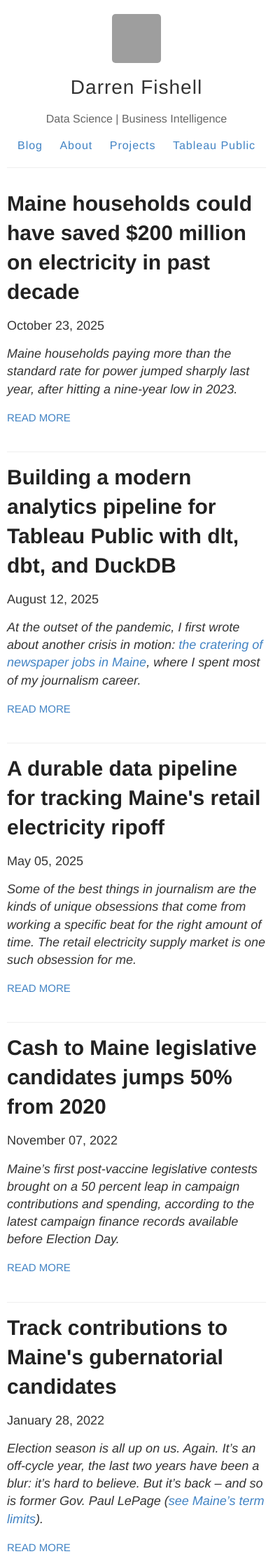
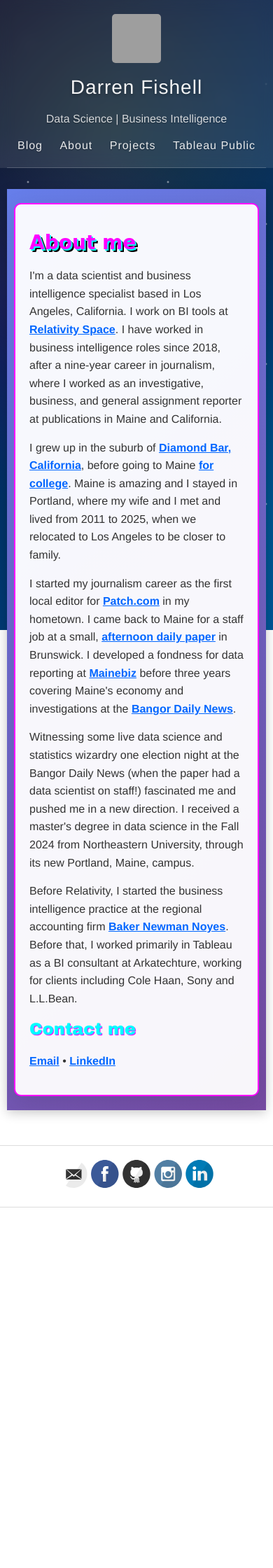
Before and after one commit to darrenfishell/darrenfishell.github.io, a Jekyll site: the page built from index.html, in a window 390 px wide. Shown: the top 2240 px of the page at 70% size. Built offline with Jekyll 4.4.1, drawn with Linux system fonts in a browser that asks for light colours; after the commit the page ends 1725 px from its top, so only the background shows below that; some of the changed text lies outside the part shown; grey boxes are pictures that could not be loaded.

Commit message:
Homepage restyling

```diff
--- /dev/null
+++ b/assets/js/news-headlines.js
@@ -0,0 +1,320 @@
+// News Headlines Fetcher - 1990s Style
+// Fetches headlines from NYT, CNN, BBC, and NPR RSS feeds
+
+(function() {
+  'use strict';
+
+  // RSS Feed URLs
+  const RSS_FEEDS = {
+    nyt: 'https://rss.nytimes.com/services/xml/rss/nyt/HomePage.xml',
+    cnn: 'https://rss.cnn.com/rss/edition.rss',
+    bbc: 'http://feeds.bbci.co.uk/news/rss.xml',
+    npr: 'https://feeds.npr.org/1001/rss.xml'
+  };
+
+  // CORS Proxy (fallback if direct access fails)
+  const CORS_PROXY = 'https://api.allorigins.win/get?url=';
+
+  // Maximum number of headlines to display
+  const MAX_HEADLINES = 30;
+
+  // Maximum items to parse per feed (performance optimization)
+  const MAX_ITEMS_PER_FEED = 15;
+
+  // Cache settings
+  const CACHE_KEY = 'news-headlines-cache';
+  const CACHE_DURATION = 5 * 60 * 1000; // 5 minutes
+
+  // Request timeout (milliseconds)
+  const REQUEST_TIMEOUT = 10000; // 10 seconds
+
+  // Store all headlines
+  let allHeadlines = [];
+
+  // Debounce helper
+  function debounce(func, wait) {
+    let timeout;
+    return function executedFunction(...args) {
+      const later = () => {
+        clearTimeout(timeout);
+        func(...args);
+      };
+      clearTimeout(timeout);
+      timeout = setTimeout(later, wait);
+    };
+  }
+
+  // Timeout wrapper for fetch
+  function fetchWithTimeout(url, options = {}, timeout = REQUEST_TIMEOUT) {
+    return Promise.race([
+      fetch(url, options),
+      new Promise((_, reject) =>
+        setTimeout(() => reject(new Error('Request timeout')), timeout)
+      )
+    ]);
+  }
+
+  // Fetch RSS feed with CORS proxy fallback and timeout
+  async function fetchRSSFeed(url, source) {
+    try {
+      // Some feeds are known to have CORS issues, skip direct fetch
+      const skipDirectFetch = ['bbc', 'cnn'].includes(source);
+
+      if (!skipDirectFetch) {
+        try {
+          // Try direct fetch first with timeout
+          let response = await fetchWithTimeout(url, {}, REQUEST_TIMEOUT);
+
+          if (!response.ok) {
+            throw new Error(`HTTP error! status: ${response.status}`);
+          }
+
+          let text = await response.text();
+          return parseRSS(text, source);
+        } catch (directError) {
+          // Silently fall through to proxy
+        }
+      }
+
+      // Fallback to CORS proxy
+      const proxyUrl = CORS_PROXY + encodeURIComponent(url);
+      const response = await fetchWithTimeout(proxyUrl, {}, REQUEST_TIMEOUT);
+      const data = await response.json();
+      return parseRSS(data.contents, source);
+    } catch (error) {
+      console.error(`Failed to fetch ${source}:`, error.message);
+      return [];
+    }
+  }
+
+  // Parse RSS XML (optimized to limit items parsed)
+  function parseRSS(xmlText, source) {
+    const parser = new DOMParser();
+    const xmlDoc = parser.parseFromString(xmlText, 'text/xml');
+
+    // Check for parsing errors
+    const parserError = xmlDoc.querySelector('parsererror');
+    if (parserError) {
+      console.error(`RSS parsing error for ${source}:`, parserError.textContent);
+      return [];
+    }
+
+    const items = xmlDoc.querySelectorAll('item');
+    const headlines = [];
+    const maxItems = Math.min(items.length, MAX_ITEMS_PER_FEED);
+
+    // Only process first N items for performance
+    for (let i = 0; i < maxItems; i++) {
+      const item = items[i];
+      const title = item.querySelector('title')?.textContent || '';
+      const link = item.querySelector('link')?.textContent || '';
+      const description = item.querySelector('description')?.textContent || '';
+
+      if (title) {
+        headlines.push({
+          title: title.trim(),
+          link: link.trim(),
+          description: description.trim(),
+          source: source.toUpperCase(),
+          id: `${source}-${i}`
+        });
+      }
+    }
+
+    return headlines;
+  }
+
+  // Get cached headlines if available and fresh
+  function getCachedHeadlines() {
+    try {
+      const cached = localStorage.getItem(CACHE_KEY);
+      if (!cached) return null;
+
+      const { headlines, timestamp } = JSON.parse(cached);
+      const age = Date.now() - timestamp;
+
+      if (age < CACHE_DURATION) {
+        return headlines;
+      }
+
+      // Cache expired, remove it
+      localStorage.removeItem(CACHE_KEY);
+      return null;
+    } catch (error) {
+      console.error('Error reading cache:', error);
+      return null;
+    }
+  }
+
+  // Save headlines to cache
+  function cacheHeadlines(headlines) {
+    try {
+      const cacheData = {
+        headlines,
+        timestamp: Date.now()
+      };
+      localStorage.setItem(CACHE_KEY, JSON.stringify(cacheData));
+    } catch (error) {
+      console.error('Error caching headlines:', error);
+    }
+  }
+
+  // Fetch all RSS feeds with caching and progressive rendering
+  async function fetchAllHeadlines(renderCallback = null) {
+    // Check cache first
+    const cached = getCachedHeadlines();
+    if (cached) {
+      console.log('Using cached headlines');
+      if (renderCallback) {
+        renderCallback(cached);
+      }
+      return cached;
+    }
+
+    // Fetch all feeds in parallel
+    const promises = Object.entries(RSS_FEEDS).map(async ([source, url]) => {
+      try {
+        const headlines = await fetchRSSFeed(url, source);
+        return headlines;
+      } catch (error) {
+        console.error(`Error fetching ${source}:`, error);
+        return [];
+      }
+    });
+
+    // Use Promise.allSettled to handle partial failures gracefully
+    const results = await Promise.allSettled(promises);
+    allHeadlines = results
+      .filter(result => result.status === 'fulfilled')
+      .map(result => result.value)
+      .flat();
+
+    // Shuffle and limit headlines
+    shuffleArray(allHeadlines);
+    allHeadlines = allHeadlines.slice(0, MAX_HEADLINES);
+
+    // Cache the results
+    cacheHeadlines(allHeadlines);
+
+    return allHeadlines;
+  }
+
+  // Shuffle array (Fisher-Yates)
+  function shuffleArray(array) {
+    for (let i = array.length - 1; i > 0; i--) {
+      const j = Math.floor(Math.random() * (i + 1));
+      [array[i], array[j]] = [array[j], array[i]];
+    }
+  }
+
+  // Create floating headline element
+  function createHeadlineElement(headline) {
+    const element = document.createElement('div');
+    element.className = 'floating-headline';
+    element.setAttribute('data-source', headline.source);
+
+    // Random styling variations
+    const styles = [
+      'style-1', 'style-2', 'style-3', 'style-4', 'style-5'
+    ];
+    element.classList.add(styles[Math.floor(Math.random() * styles.length)]);
+
+    // Random animation type
+    const animations = ['float', 'marquee', 'drift'];
+    element.classList.add(`anim-${animations[Math.floor(Math.random() * animations.length)]}`);
+
+    // Create link
+    const link = document.createElement('a');
+    link.href = headline.link;
+    link.target = '_blank';
+    link.rel = 'noopener noreferrer';
+    link.textContent = `[${headline.source}] ${headline.title}`;
+
+    element.appendChild(link);
+
+    // Random starting position (use viewport dimensions)
+    const maxX = Math.max(0, window.innerWidth - 320);
+    const maxY = Math.max(0, window.innerHeight - 100);
+    element.style.left = Math.random() * maxX + 'px';
+    element.style.top = Math.random() * maxY + 'px';
+
+    // Random animation duration (10-30 seconds)
+    const duration = 10 + Math.random() * 20;
+    element.style.setProperty('--animation-duration', `${duration}s`);
+
+    // Random delay
+    element.style.animationDelay = Math.random() * 2 + 's';
+
+    return element;
+  }
+
+  // Render headlines to page (optimized with DocumentFragment)
+  function renderHeadlines(headlines) {
+    const container = document.getElementById('headlines-container');
+    if (!container) {
+      console.error('Headlines container not found');
+      return;
+    }
+
+    // Clear container
+    container.innerHTML = '';
+
+    // Use DocumentFragment for better performance
+    const fragment = document.createDocumentFragment();
+
+    // Create headline elements
+    headlines.forEach((headline, index) => {
+      const element = createHeadlineElement(headline);
+      fragment.appendChild(element);
+
+      // Stagger appearance
+      element.style.opacity = '0';
+      setTimeout(() => {
+        element.style.transition = 'opacity 0.5s';
+        element.style.opacity = '1';
+      }, index * 50); // Reduced delay for faster appearance
+    });
+
+    // Append all at once for better performance
+    container.appendChild(fragment);
+  }
+
+  // Initialize when DOM is ready
+  function init() {
+    // Container is already styled as fixed in CSS
+    const container = document.getElementById('headlines-container');
+    if (!container) {
+      console.error('Headlines container not found');
+      return;
+    }
+
+    // Fetch and render headlines (with callback for progressive rendering)
+    fetchAllHeadlines((headlines) => {
+      if (headlines && headlines.length > 0) {
+        renderHeadlines(headlines);
+      }
+    }).then(headlines => {
+      if (headlines && headlines.length > 0) {
+        renderHeadlines(headlines);
+      } else {
+        console.warn('No headlines fetched');
+      }
+    });
+
+    // Update container size on window resize (debounced for performance)
+    const debouncedResize = debounce(() => {
+      if (container) {
+        container.style.height = window.innerHeight + 'px';
+      }
+    }, 250);
+
+    window.addEventListener('resize', debouncedResize);
+  }
+
+  // Run when DOM is ready
+  if (document.readyState === 'loading') {
+    document.addEventListener('DOMContentLoaded', init);
+  } else {
+    init();
+  }
+})();
--- a/index.html
+++ b/index.html
@@ -2,17 +2,25 @@
 layout: default
 ---
 
-<div class="posts">
-  {% for post in site.posts %}
-    <article class="post">
+<div class="homepage-about">
+  <div class="about-content">
+    <h1>About me</h1>
 
-      <h1><a href="{{ site.baseurl }}{{ post.url }}">{{ post.title }}</a></h1>
-        {{ post.date | date: "%B %d, %Y" }}
-      <div class="entry">
-        <em>{{ post.excerpt }}</em>
-      </div>
+    <p>I'm a data scientist and business intelligence specialist based in Los Angeles, California. I work on BI tools at <a href="https://www.relativityspace.com/">Relativity Space</a>. I have worked in business intelligence roles since 2018, after a nine-year career in journalism, where I worked as an investigative, business, and general assignment reporter at publications in Maine and California.</p>
 
-      <a href="{{ site.baseurl }}{{ post.url }}" class="read-more">Read More</a>
-    </article>
-  {% endfor %}
+    <p>I grew up in the suburb of <a href="https://en.wikipedia.org/wiki/Diamond_Bar,_California">Diamond Bar, California</a>, before going to Maine <a href="http://bowdoin.edu">for college</a>. Maine is amazing and I stayed in Portland, where my wife and I met and lived from 2011 to 2025, when we relocated to Los Angeles to be closer to family.</p>
+
+    <p>I started my journalism career as the first local editor for <a href="https://patch.com/users/darren-fishell">Patch.com</a> in my hometown. I came back to Maine for a staff job at a small, <a href="http://timesrecord.com">afternoon daily paper</a> in Brunswick. I developed a fondness for data reporting at <a href="http://mainebiz.com">Mainebiz</a> before three years covering Maine's economy and investigations at the <a href="http://bangordailynews.com">Bangor Daily News</a>.</p>
+
+    <p>Witnessing some live data science and statistics wizardry one election night at the Bangor Daily News (when the paper had a data scientist on staff!) fascinated me and pushed me in a new direction. I received a master's degree in data science in the Fall 2024 from Northeastern University, through its new Portland, Maine, campus.</p>
+
+    <p>Before Relativity, I started the business intelligence practice at the regional accounting firm <a href="https://www.bnncpa.com/">Baker Newman Noyes</a>. Before that, I worked primarily in Tableau as a BI consultant at Arkatechture, working for clients including Cole Haan, Sony and L.L.Bean.</p>
+
+    <h3>Contact me</h3>
+    <p><a href="mailto:darrenfishell@protonmail.com">Email</a> • <a href="https://www.linkedin.com/in/darrenfishell/">LinkedIn</a></p>
+  </div>
 </div>
+
+<div id="headlines-container"></div>
+
+<script src="{{ site.baseurl }}/assets/js/news-headlines.js"></script>
--- a/style.scss
+++ b/style.scss
@@ -28,6 +28,8 @@
   max-width: 740px;
   padding: 0 10px;
   width: 100%;
+  position: relative;
+  z-index: 0;
 }
 
 .wide {
@@ -176,11 +178,18 @@
 
 .wrapper-masthead {
   margin-bottom: 30px;
+  position: relative;
+  z-index: 10;
+  background: rgba(255, 255, 255, 0.1);
+  backdrop-filter: blur(10px);
+  padding: 0;
 }
 
 .masthead {
   padding: 20px 0;
-  border-bottom: 1px solid $lightGray;
+  border-bottom: 1px solid rgba(255, 255, 255, 0.2);
+  position: relative;
+  z-index: 10;
 
   @include mobile {
     text-align: center;
@@ -216,18 +225,20 @@
 
 .site-name {
   margin: 0;
-  color: $darkGray;
+  color: rgba(255, 255, 255, 0.95);
   cursor: pointer;
   font-family: $helveticaNeue;
   font-weight: 300;
   font-size: 28px;
   letter-spacing: 1px;
+  text-shadow: 0 2px 4px rgba(0, 0, 0, 0.3);
 }
 
 .site-description {
   margin: -3px 0 0 0;
-  color: $gray;
+  color: rgba(255, 255, 255, 0.8);
   font-size: 16px;
+  text-shadow: 0 1px 2px rgba(0, 0, 0, 0.3);
 
   @include mobile {
     margin: 3px 0;
@@ -243,6 +254,8 @@
   margin-top: 23px; // @TODO: Vertically middle align
   font-family: $helveticaNeue;
   font-size: 18px;
+  position: relative;
+  z-index: 10;
 
   @include mobile {
     float: none;
@@ -253,14 +266,23 @@
 
   a {
     margin-left: 20px;
-    color: $darkGray;
+    color: rgba(255, 255, 255, 0.9);
     text-align: right;
     font-weight: 300;
     letter-spacing: 1px;
+    position: relative;
+    z-index: 10;
+    text-shadow: 0 1px 2px rgba(0, 0, 0, 0.3);
+    transition: color 0.2s ease;
+
+    &:hover {
+      color: rgba(255, 255, 255, 1);
+      text-shadow: 0 0 8px rgba(255, 255, 255, 0.5);
+    }
 
     @include mobile {
       margin: 0 10px;
-      color: $blue;
+      color: rgba(255, 255, 255, 0.9);
     }
   }
 }
@@ -307,7 +329,9 @@
   margin-top: 50px;
   border-top: 1px solid #ddd;
   border-bottom: 1px solid #ddd;
-  background-color: $lightGray;
+  background-color: transparent;
+  position: relative;
+  z-index: 10;
 }
 
 footer {
@@ -315,6 +339,350 @@
   text-align: center;
 }
 
+/*********************/
+/* 1990s STYLING */
+/*********************/
+
+// Homepage About Section
+.homepage-about {
+  position: relative;
+  z-index: 10;
+  background: linear-gradient(135deg, #667eea 0%, #764ba2 100%);
+  padding: 40px 20px;
+  margin-bottom: 0;
+  box-shadow: 0 4px 15px rgba(0, 0, 0, 0.2);
+  margin-top: 20px;
+
+  .about-content {
+    max-width: 740px;
+    margin: 0 auto;
+    background: rgba(255, 255, 255, 0.95);
+    padding: 30px;
+    border-radius: 10px;
+    box-shadow: 0 8px 32px rgba(0, 0, 0, 0.1);
+    border: 3px solid #ff00ff;
+
+    h1 {
+      font-family: 'Comic Sans MS', 'Arial Black', sans-serif;
+      color: #ff00ff;
+      text-shadow: 2px 2px 0px #00ffff, 4px 4px 0px #000;
+      font-size: 36px;
+      margin-bottom: 20px;
+      animation: blink 2s infinite;
+    }
+
+    h3 {
+      font-family: 'Arial Black', sans-serif;
+      color: #00ffff;
+      text-shadow: 1px 1px 0px #ff00ff;
+      font-size: 24px;
+    }
+
+    p {
+      font-size: 16px;
+      line-height: 1.6;
+      color: #333;
+    }
+
+    a {
+      color: #0066ff;
+      font-weight: bold;
+      text-decoration: underline;
+
+      &:hover {
+        color: #ff00ff;
+        text-shadow: 0 0 5px #ff00ff;
+      }
+    }
+  }
+}
+
+// Headlines Container
+#headlines-container {
+  position: fixed;
+  top: 0;
+  left: 0;
+  width: 100%;
+  height: 100vh;
+  z-index: 1;
+  background:
+    radial-gradient(circle at 20% 50%, rgba(255, 0, 255, 0.1) 0%, transparent 50%),
+    radial-gradient(circle at 80% 80%, rgba(0, 255, 255, 0.1) 0%, transparent 50%),
+    radial-gradient(circle at 40% 20%, rgba(255, 255, 0, 0.1) 0%, transparent 50%),
+    linear-gradient(135deg, #000428 0%, #004e92 100%);
+  background-size: 100% 100%, 100% 100%, 100% 100%, 100% 100%;
+  animation: backgroundShift 20s ease infinite;
+  overflow: hidden;
+  pointer-events: none;
+  margin: 0;
+  padding: 0;
+
+  // Animated stars background
+  &::before {
+    content: '';
+    position: absolute;
+    top: 0;
+    left: 0;
+    width: 100%;
+    height: 100%;
+    background-image:
+      radial-gradient(2px 2px at 20% 30%, #fff, transparent),
+      radial-gradient(2px 2px at 60% 70%, #fff, transparent),
+      radial-gradient(1px 1px at 50% 50%, #fff, transparent),
+      radial-gradient(1px 1px at 80% 10%, #fff, transparent),
+      radial-gradient(2px 2px at 90% 60%, #fff, transparent),
+      radial-gradient(1px 1px at 33% 80%, #fff, transparent),
+      radial-gradient(1px 1px at 10% 40%, #fff, transparent);
+    background-repeat: repeat;
+    background-size: 200px 200px;
+    animation: twinkle 3s ease-in-out infinite alternate;
+    opacity: 0.8;
+  }
+}
+
+// Floating Headlines
+.floating-headline {
+  position: absolute;
+  pointer-events: auto;
+  z-index: 2;
+  cursor: pointer;
+  max-width: 320px;
+  padding: 12px 18px;
+  border: 3px solid;
+  border-radius: 8px;
+  background: rgba(0, 0, 0, 0.85);
+  backdrop-filter: blur(8px);
+  box-shadow: 0 4px 20px rgba(0, 0, 0, 0.7),
+              0 0 15px currentColor,
+              inset 0 0 10px rgba(255, 255, 255, 0.1);
+  font-weight: bold;
+  text-decoration: none;
+  transition: transform 0.2s, box-shadow 0.2s, background 0.2s;
+
+  &:hover {
+    transform: scale(1.05);
+    z-index: 100;
+    background: rgba(0, 0, 0, 0.95);
+    box-shadow: 0 6px 25px rgba(0, 0, 0, 0.9),
+                0 0 25px currentColor,
+                inset 0 0 15px rgba(255, 255, 255, 0.15);
+  }
+
+  a {
+    color: inherit;
+    text-decoration: none;
+    display: block;
+    font-size: 16px;
+    line-height: 1.5;
+    word-wrap: break-word;
+    text-shadow:
+      2px 2px 4px rgba(0, 0, 0, 0.9),
+      0 0 8px rgba(0, 0, 0, 0.8),
+      -1px -1px 2px rgba(0, 0, 0, 0.9);
+    letter-spacing: 0.3px;
+  }
+
+  // Style variations
+  &.style-1 {
+    color: #ff66ff;
+    border-color: #ff00ff;
+    font-family: 'Comic Sans MS', cursive;
+
+    a {
+      font-size: 17px;
+      text-shadow:
+        2px 2px 4px rgba(0, 0, 0, 0.9),
+        0 0 10px rgba(255, 0, 255, 0.6),
+        -1px -1px 2px rgba(0, 0, 0, 0.9);
+    }
+  }
+
+  &.style-2 {
+    color: #66ffff;
+    border-color: #00ffff;
+    font-family: 'Arial Black', sans-serif;
+
+    a {
+      font-size: 16px;
+      text-shadow:
+        2px 2px 4px rgba(0, 0, 0, 0.9),
+        0 0 10px rgba(0, 255, 255, 0.6),
+        -1px -1px 2px rgba(0, 0, 0, 0.9);
+    }
+  }
+
+  &.style-3 {
+    color: #ffff66;
+    border-color: #ffff00;
+    font-family: 'Impact', sans-serif;
+
+    a {
+      font-size: 18px;
+      text-shadow:
+        2px 2px 4px rgba(0, 0, 0, 0.9),
+        0 0 10px rgba(255, 255, 0, 0.6),
+        -1px -1px 2px rgba(0, 0, 0, 0.9);
+    }
+  }
+
+  &.style-4 {
+    color: #66ff66;
+    border-color: #00ff00;
+    font-family: 'Courier New', monospace;
+    font-weight: bold;
+
+    a {
+      font-size: 16px;
+      text-shadow:
+        2px 2px 4px rgba(0, 0, 0, 0.9),
+        0 0 10px rgba(0, 255, 0, 0.6),
+        -1px -1px 2px rgba(0, 0, 0, 0.9);
+    }
+  }
+
+  &.style-5 {
+    color: #ff9933;
+    border-color: #ff6600;
+    font-family: 'Trebuchet MS', sans-serif;
+
+    a {
+      font-size: 17px;
+      text-shadow:
+        2px 2px 4px rgba(0, 0, 0, 0.9),
+        0 0 10px rgba(255, 102, 0, 0.6),
+        -1px -1px 2px rgba(0, 0, 0, 0.9);
+    }
+  }
+
+  // Animation types
+  &.anim-float {
+    animation: floatAround var(--animation-duration, 20s) linear infinite;
+  }
+
+  &.anim-marquee {
+    animation: marqueeScroll var(--animation-duration, 15s) linear infinite;
+  }
+
+  &.anim-drift {
+    animation: drift var(--animation-duration, 25s) ease-in-out infinite;
+  }
+}
+
+// Keyframe Animations
+
+// Blinking text
+@keyframes blink {
+  0%, 50% { opacity: 1; }
+  51%, 100% { opacity: 0.3; }
+}
+
+// Floating around
+@keyframes floatAround {
+  0% {
+    transform: translate(0, 0) rotate(0deg);
+  }
+  25% {
+    transform: translate(100px, -50px) rotate(5deg);
+  }
+  50% {
+    transform: translate(-50px, -100px) rotate(-5deg);
+  }
+  75% {
+    transform: translate(-100px, 50px) rotate(3deg);
+  }
+  100% {
+    transform: translate(0, 0) rotate(0deg);
+  }
+}
+
+// Marquee scrolling
+@keyframes marqueeScroll {
+  0% {
+    transform: translateX(-100vw) translateY(0);
+  }
+  50% {
+    transform: translateX(100vw) translateY(100px);
+  }
+  100% {
+    transform: translateX(-100vw) translateY(0);
+  }
+}
+
+// Drifting
+@keyframes drift {
+  0% {
+    transform: translate(0, 0) rotate(0deg);
+  }
+  33% {
+    transform: translate(150px, 80px) rotate(8deg);
+  }
+  66% {
+    transform: translate(-80px, 150px) rotate(-8deg);
+  }
+  100% {
+    transform: translate(0, 0) rotate(0deg);
+  }
+}
+
+// Background animation
+@keyframes backgroundShift {
+  0% {
+    background-position: 0% 0%, 0% 0%, 0% 0%, 0% 0%;
+  }
+  50% {
+    background-position: 100% 100%, 50% 50%, 25% 75%, 0% 0%;
+  }
+  100% {
+    background-position: 0% 0%, 0% 0%, 0% 0%, 0% 0%;
+  }
+}
+
+// Twinkling stars
+@keyframes twinkle {
+  0% {
+    opacity: 0.5;
+  }
+  100% {
+    opacity: 1;
+  }
+}
+
+// Mobile adjustments
+@include mobile {
+  .homepage-about {
+    padding: 20px 10px;
+
+    .about-content {
+      padding: 20px;
+      border-width: 2px;
+
+      h1 {
+        font-size: 28px;
+      }
+    }
+  }
+
+  .floating-headline {
+    max-width: 250px;
+    padding: 10px 14px;
+    border-width: 2px;
+
+    a {
+      font-size: 14px;
+      line-height: 1.4;
+      text-shadow:
+        1px 1px 3px rgba(0, 0, 0, 0.9),
+        0 0 8px rgba(0, 0, 0, 0.8);
+    }
+
+    &.style-1 a { font-size: 15px; }
+    &.style-2 a { font-size: 14px; }
+    &.style-3 a { font-size: 15px; }
+    &.style-4 a { font-size: 14px; }
+    &.style-5 a { font-size: 15px; }
+  }
+}
+
 // Settled on moving the import of syntax highlighting to the bottom of the CSS
 // ... Otherwise it really bloats up the top of the CSS file and makes it difficult to find the start
 @import "highlights";
```
